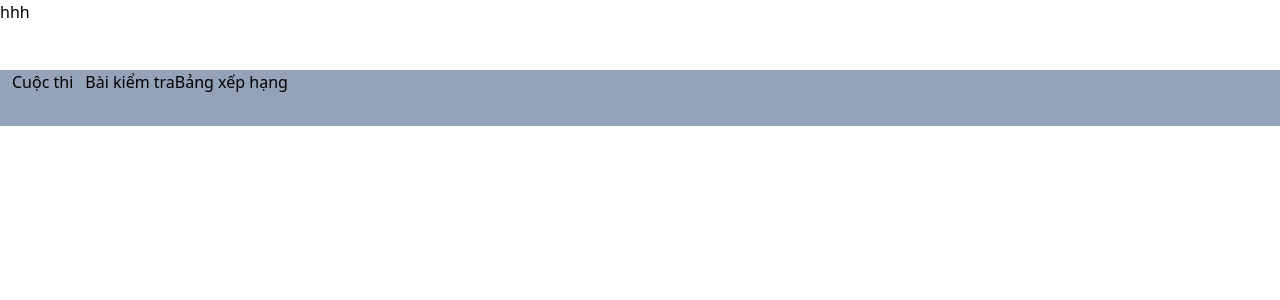
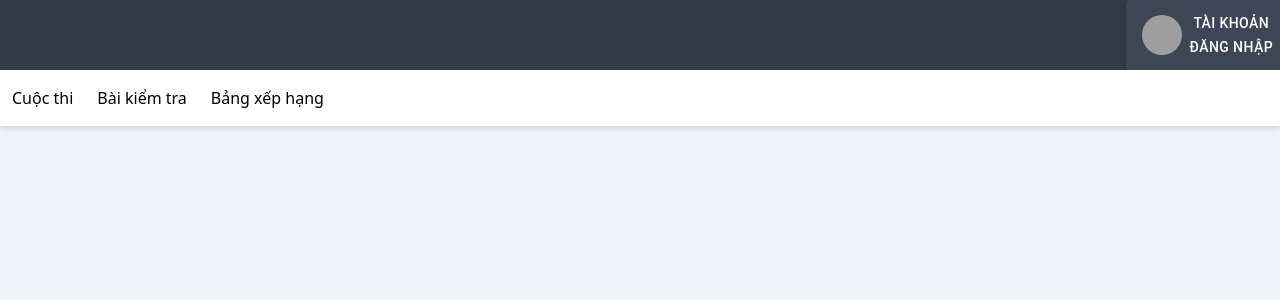
Before and after one commit to khanhvi294/cms-fe, a React (Vite) app: page / in a window 1280 px wide. Shown: the top 300 px of the page. Built offline with nearby package versions, Linux system fonts and the light colour scheme; grey boxes are pictures that could not be loaded.

Commit message:
header student

```diff
--- a/src/App.jsx
+++ b/src/App.jsx
@@ -1,20 +1,77 @@
+import { Avatar, Button, Menu, MenuItem, Popover } from "@mui/material";
+import { useState } from "react";
+
 function App() {
+  const [anchorEl, setAnchorEl] = useState(null);
+
+  const handleClick = (event) => {
+    setAnchorEl(event.currentTarget);
+  };
+
+  const handleClose = () => {
+    setAnchorEl(null);
+  };
+
+  const open = Boolean(anchorEl);
+  const id = open ? "simple-popover" : undefined;
   return (
-    <div className="flex flex-col h-screen">
-      <div className="bg-white h-[70px] sticky top-0 bg-[#313a46]">hhh</div>
-      <div className="flex-1">
-        <div className="bg-slate-400 h-14">
+    <div className="flex flex-col h-screen bg-slate-100">
+      <div className=" h-[70px] sticky top-0 bg-[#313a46]">
+        <div className="w-[1289px] m-auto flex justify-end h-full">
+          <Button
+            aria-describedby={id}
+            variant="contained"
+            onClick={handleClick}
+            className="!bg-[#3c4655] flex gap-2"
+          >
+            <Avatar alt="Remy Sharp" src="/static/images/avatar/1.jpg" />
+            <div>
+              <p>Tài khoản</p>
+              <p>Đăng nhập</p>
+            </div>
+          </Button>
+          <Popover
+            id={id}
+            open={open}
+            anchorEl={anchorEl}
+            onClose={handleClose}
+            anchorOrigin={{
+              vertical: "bottom",
+              horizontal: "left",
+            }}
+          >
+            <Menu
+              id="basic-menu"
+              anchorEl={anchorEl}
+              open={open}
+              onClose={handleClose}
+              MenuListProps={{
+                "aria-labelledby": "basic-button",
+              }}
+            >
+              <MenuItem onClick={handleClose}>Profile</MenuItem>
+              <MenuItem onClick={handleClose}>My account</MenuItem>
+              <MenuItem onClick={handleClose}>Logout</MenuItem>
+            </Menu>
+          </Popover>
+        </div>
+      </div>
+      <div className="flex-1 overflow-scroll">
+        <div className="bg-white h-14 drop-shadow-md ">
+          <div className="w-[1289px] m-auto">
             <ul className="flex h-full">
               <li
-              className="px-3 "
+                className="px-3 py-4  hover:bg-slate-300"
                 style={{ paddingTop: "auto", paddingBottom: "auto" }}
               >
                 Cuộc thi
               </li>
-            <li>Bài kiểm tra</li>
-            <li>Bảng xếp hạng</li>
+              <li className="px-3 py-4  hover:bg-slate-300">Bài kiểm tra</li>
+              <li className="px-3 py-4  hover:bg-slate-300">Bảng xếp hạng</li>
             </ul>
           </div>
+        </div>
+        <div className="w-[1289px] m-auto  h-[1000px]"></div>
       </div>
     </div>
   );
```
Lines whose indentation alone changed are shown as unchanged.
